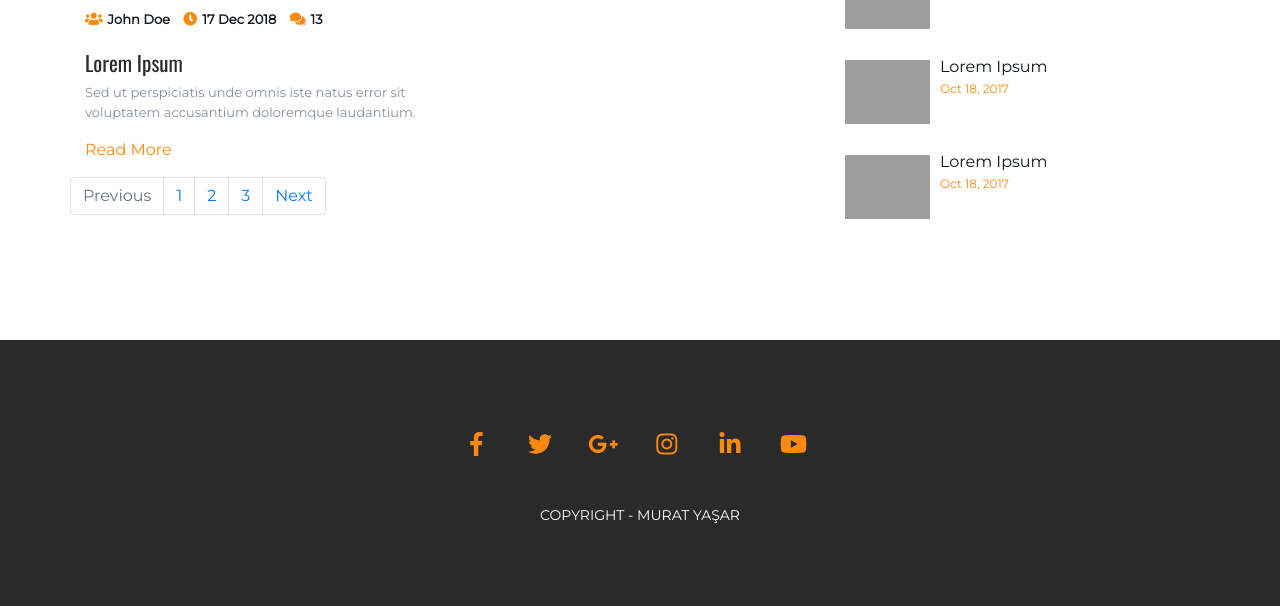
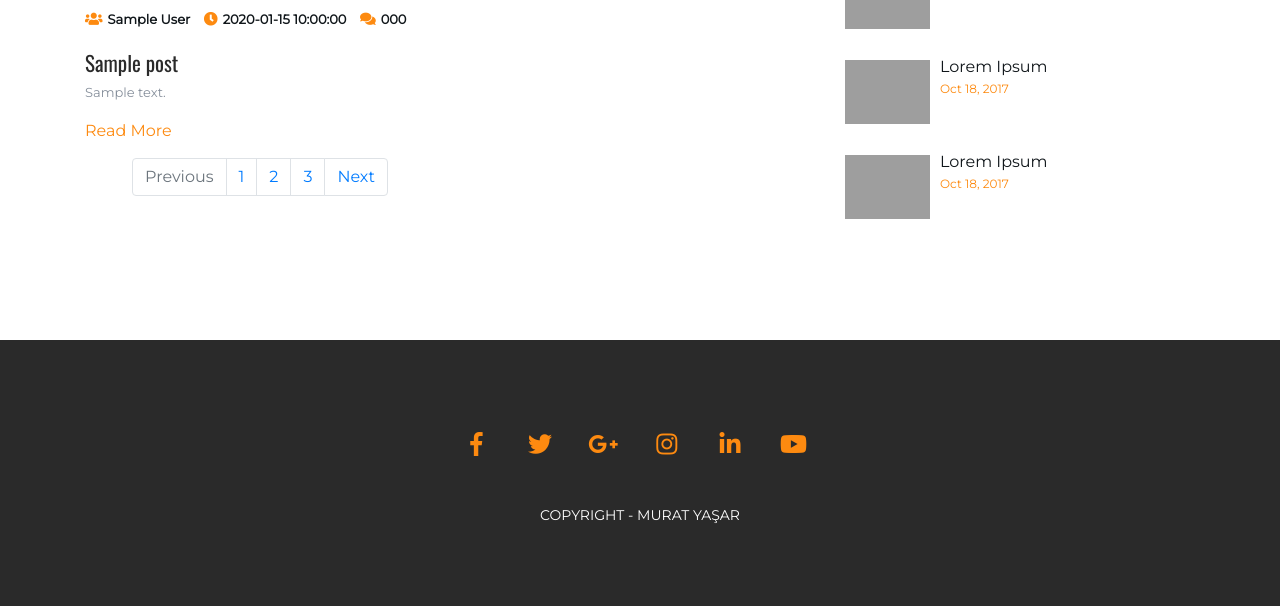
Before and after one commit to murat-yasar/CMS-PHP-MySQLi-, a PHP site: page /blog.php in a window 1280 px wide. Shown: the part 601-1207 px from the top of the page. Run offline with PHP 8.4, Linux system fonts and the light colour scheme; tables that the repository leaves empty or names only in its code hold one stand-in row (values such as "Sample post"); grey boxes marked "Sample" are stand-in pictures; some libraries are stand-ins or nearby versions; grey boxes are pictures that could not be loaded.

Commit message:
Build: post table

```diff
--- a/blog.php
+++ b/blog.php
@@ -20,29 +20,47 @@
 				<main id="main" class="col-md-8">
 
 					<div class="row">
+						<?php
+							$sql_query = "SELECT * FROM posts";
+							$posts = mysqli_query($conn, $sql_query);
+
+							while($post = mysqli_fetch_assoc($posts)){
+								$post_title = ucfirst($post["post_title"]);   // ucfirst(); Capitilizes the first letters of each word
+								$post_author = $post["post_author"];
+								$post_date = $post["post_date"];
+								$post_comment_number = $post["post_comment_number"];
+								$post_image_url = $post["post_image_url"];
+								$post_text = substr($post["post_text"], 0, 100);   // substr($text, i, n); Takes the n number of characters starting from position i
+								$post_tags = $post["post_tags"];
+						?>
+
 						<!-- Blog-Post -->
 						<div class="col-md-6">
 							<div class="blog">
 								<div class="blog-img">
-									<img src="img/blog1.jpg" class="img-fluid">
+									<img src=<?php echo "img/$post_image_url"; ?> class="img-fluid">
 								</div>
 								<div class="blog-content">
 									<ul class="blog-meta">
-										<li><i class="fas fa-users"></i><span class="writer">John Doe</span></li>
-										<li><i class="fas fa-clock"></i><span class="writer">17 Dec 2018</span></li>
-										<li><i class="fas fa-comments"></i><span class="writer">13</span></li>
+										<li><i class="fas fa-users"></i><span class="writer"><?php echo $post_author; ?></span></li>
+										<li><i class="fas fa-clock"></i><span class="writer"><?php echo $post_date; ?></span></li>
+										<li><i class="fas fa-comments"></i><span class="writer"><?php echo $post_comment_number; ?></span></li>
 									</ul>
-									<h3>Lorem Ipsum</h3>
-									<p>Sed ut perspiciatis unde omnis iste natus error sit voluptatem accusantium doloremque laudantium.</p>
+									<h3><?php echo $post_title; ?></h3>
+									<p><?php echo $post_text; ?></p>
 									<a href="blog-single.php">Read More</a>
 								</div>
 							</div>
 						</div>
 
+						<!-- Blog-Post END -->
+						<?php	} ?>
+
 					</div>
 
 					<!-- Pagination -->
 					<div class="row">
+						<div class="col-md-6">
 							<nav aria-label="Page navigation example">
 								<ul class="pagination justify-content-center">
 									<li class="page-item disabled">
@@ -57,6 +75,7 @@
 								</ul>
 							</nav>
 						</div>
+					</div>
 				</main>
 
 				<!-- Sidebar -->
```
Also changed, not shown: 1 other file. Lines whose indentation alone changed are shown as unchanged.
